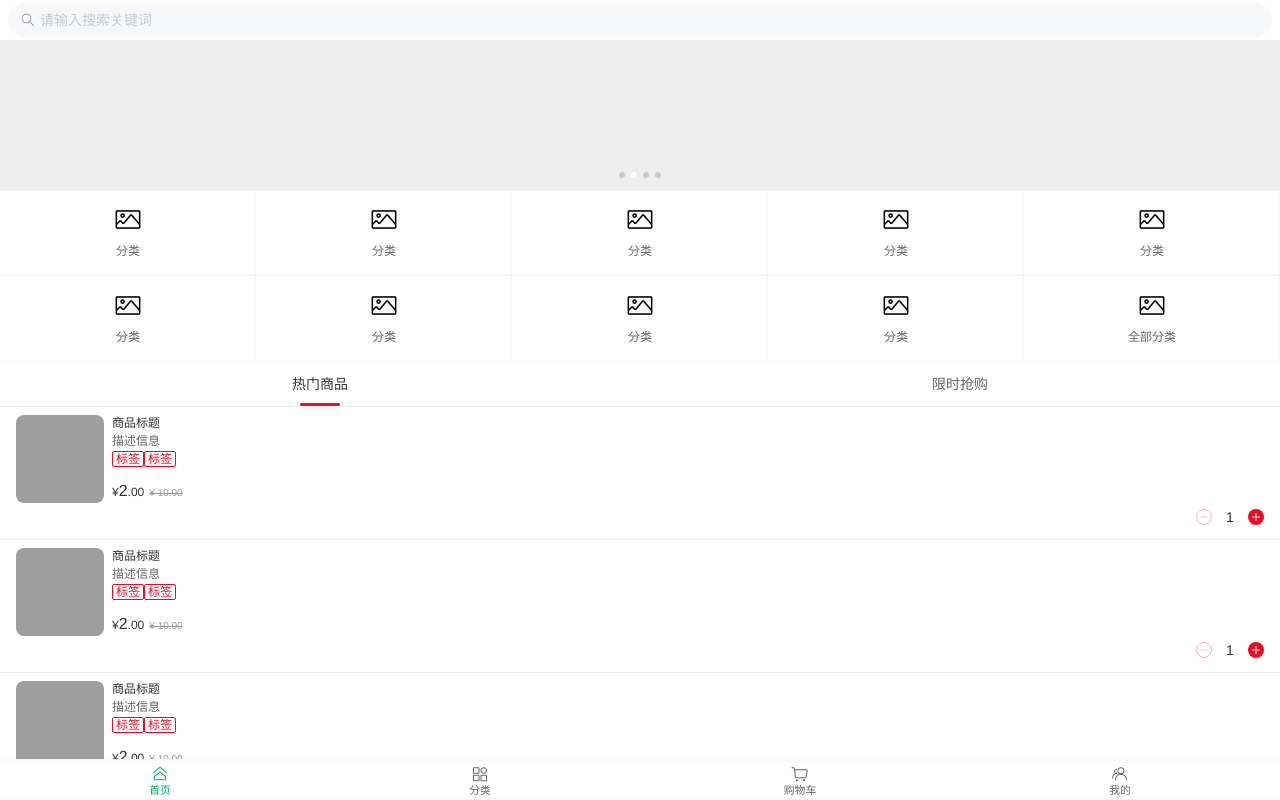
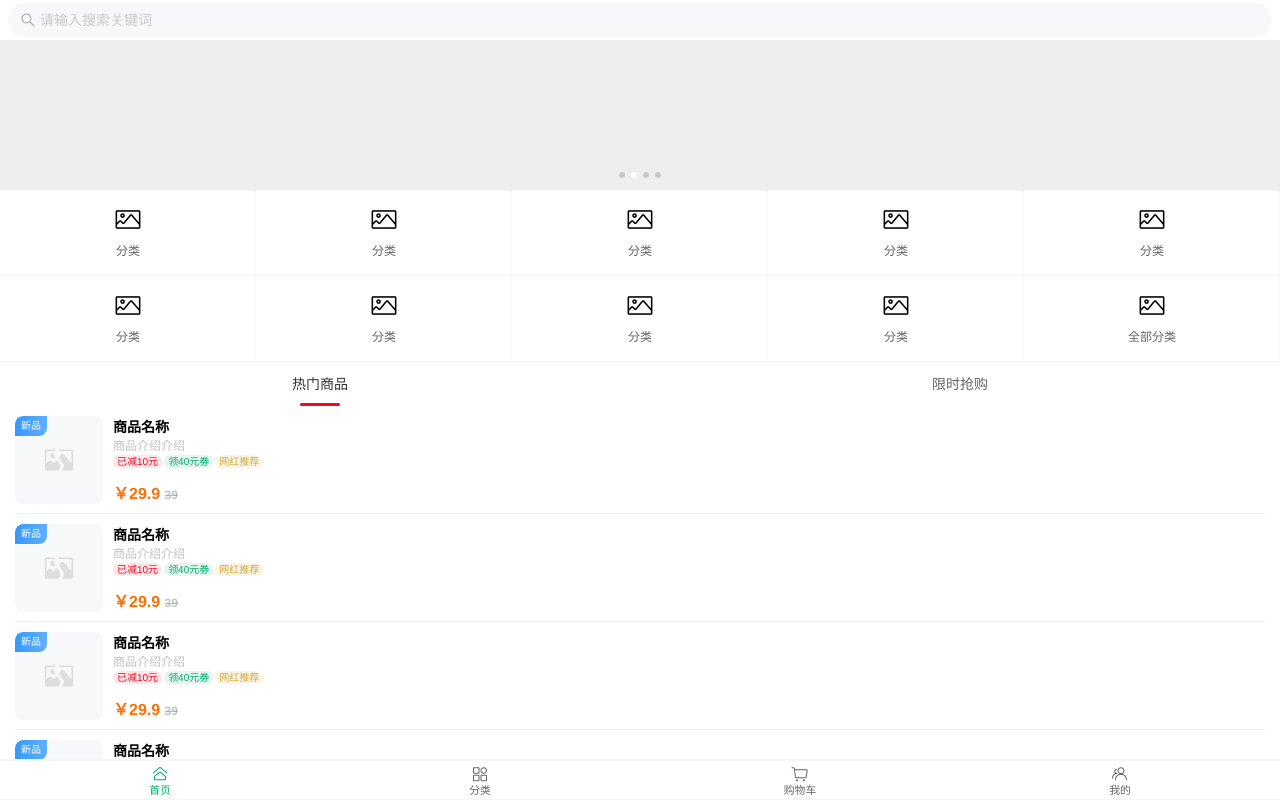
Before and after one commit to Huangshutinghst/mall-ui, a Vue app: page / in a window 1280 px wide. Built offline with nearby package versions, Linux system fonts and the light colour scheme; grey boxes are pictures that could not be loaded.

Commit message:
重写热门商品模块和限时抢购模块

```diff
--- a/src/views/home/Index.vue
+++ b/src/views/home/Index.vue
@@ -13,9 +13,13 @@
             <!-- 一级分类 -->
             <HomeGrid></HomeGrid>
             <!-- 吸顶类别 -->
-            <HomeSticky></HomeSticky>
-            <!-- 商品列表 -->
-            <HomeList></HomeList>
+            <HomeSticky @change-tab="tabChange"></HomeSticky>
+
+            <!-- 热门商品 -->
+            <Hot v-if="currentModule == 'hot'"></Hot>
+
+            <!-- 限时抢购 -->
+            <LimitTime v-if="currentModule == 'limitTime'"></LimitTime>
         </div>
 
         <!-- 底部导航 -->
@@ -29,11 +33,12 @@ import VSearch from '../../components/VSearch';
 import HomeSwipe from './component/HomeSwipe';
 import HomeGrid from './component/HomeGrid';
 import HomeSticky from './component/HomeSticky';
-import HomeList from './component/HomeList';
+import Hot from './module/Hot';
+import LimitTime from './module/LimitTime';
 export default {
     data () {
         return {
-
+            currentModule: 'hot'
         }
     },
     components: {
@@ -42,10 +47,13 @@ export default {
         HomeSwipe,
         HomeGrid,
         HomeSticky,
-        HomeList
+        Hot,
+        LimitTime,
     },
     methods:{
-
+        tabChange(name){
+            this.currentModule = name;
+        }
     },
 }
 </script>
--- a/src/views/home/component/HomeList.vue
+++ /dev/null
@@ -1,65 +0,0 @@
-<template>
-    <div class="home-list">
-        <van-card
-            v-for="(item, index) in goodlist"
-            :key="index"
-            class="home-list__card"
-            price="2.00"
-            origin-price="10.00"
-            desc="描述信息"
-            title="商品标题"
-            thumb="https://img.yzcdn.cn/vant/ipad.jpeg"
-        >
-            <template #tags>
-                <van-tag plain type="danger">标签</van-tag>
-                <van-tag plain type="danger">标签</van-tag>
-            </template>
-            <template #footer>
-                <van-stepper v-model="item.num" theme="round" disable-input />
-            </template>
-        </van-card>
-    </div>
-</template>
-
-<script type="text/ecmascript-6">
-export default {
-    data () {
-        return {
-            goodlist: [
-                {num: 0},
-                {num: 0},
-                {num: 0},
-                {num: 0},
-                {num: 0},
-                {num: 0},
-                {num: 0},
-                {num: 0},
-            ]
-        }
-    },
-    components: {
-
-    },
-    methods:{
-
-    },
-}
-</script>
-
-<style lang="scss" scoped>
-    .home-list{
-
-    }
-</style>
-
-<style lang="scss">
-    .home-list__card{
-        margin-top: 0 !important;
-        border-top: 1px solid #eee;
-        background: #fff;
-        .van-stepper__minus, .van-stepper__plus{
-            width: 16px;
-            height: 16px;
-        }
-    }
-</style>
--- a/src/views/home/component/HomeSticky.vue
+++ b/src/views/home/component/HomeSticky.vue
@@ -1,7 +1,7 @@
 <template>
     <van-sticky class="home-sticky">
         <van-tabs :before-change="beforeChange">
-            <van-tab v-for="(item,index) in tabList" :title="item.name" :key="index"></van-tab>
+            <van-tab v-for="(item) in tabList" :title="item.name" :name="item.label" :key="item.label"></van-tab>
         </van-tabs>
     </van-sticky>
 </template>
@@ -12,8 +12,8 @@ export default {
         return {
             index: 0,
             tabList: [
-                {name: '热门商品'},
-                {name: '限时抢购'},
+                {name: '热门商品' , label: 'hot'},
+                {name: '限时抢购' , label: 'limitTime'},
             ]
         }
     },
@@ -33,6 +33,7 @@ export default {
                 // 在 resolve 函数中返回 true 或 false
                 resolve(_this.index !== index);
                 _this.index = index;
+                _this.$emit('change-tab', index);
             });
         }
     },
--- /dev/null
+++ b/src/views/home/module/Hot.vue
@@ -0,0 +1,49 @@
+<!-- 热门商品 -->
+<template>
+    <div class="module-hot">
+        <ul class="bg_fff">
+            <li v-for="(item, index) in goodList" :key="index">
+                <CommodityCard></CommodityCard>
+            </li>
+        </ul>
+    </div>
+</template>
+
+<script type="text/ecmascript-6">
+import CommodityCard from '../../commodity/Card'
+export default {
+    data () {
+        return {
+            goodList: [
+                {},{},{},{},{},{},{},{},{},{}
+            ]
+        }
+    },
+    components: {
+        CommodityCard,
+    },
+    methods:{
+
+    },
+}
+</script>
+
+<style lang="scss" scoped>
+    .module-hot{
+        >ul{
+            >li{
+                position: relative;
+                &::after{
+                    content: '';
+                    position: absolute;
+                    left: 15px;
+                    right: 15px;
+                    bottom: 0;
+                    height: 1px;
+                    width: calc(100% - 30px);
+                    background: rgba(238,238,238,0.8);
+                }
+            }
+        }
+    }
+</style>
--- /dev/null
+++ b/src/views/home/module/LimitTime.vue
@@ -0,0 +1,27 @@
+<!-- 限时抢购 -->
+<template>
+    <div>
+
+    </div>
+</template>
+
+<script type="text/ecmascript-6">
+export default {
+    data () {
+        return {
+
+        }
+    },
+    components: {
+
+    },
+    methods:{
+
+    },
+}
+</script>
+
+<style lang="scss" scoped>
+
+
+</style>
```
